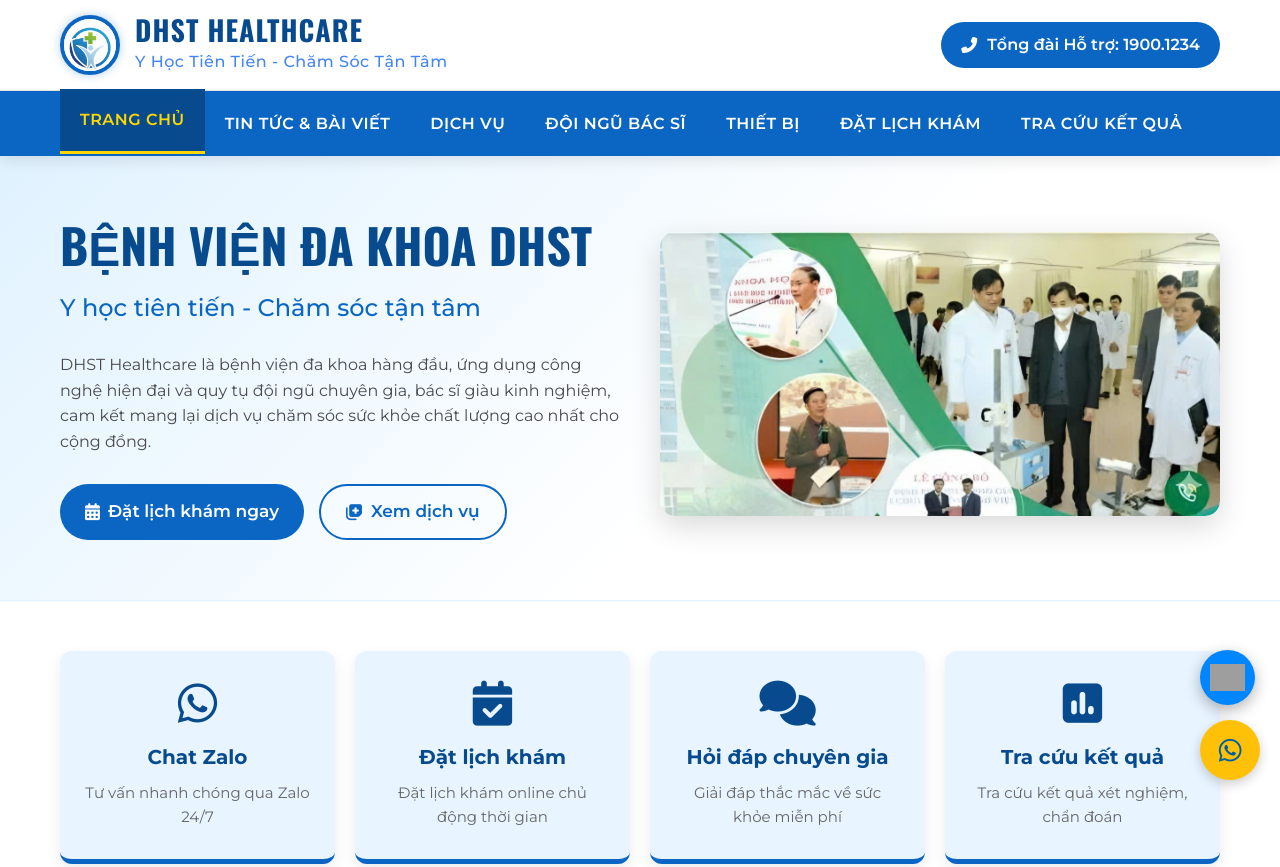
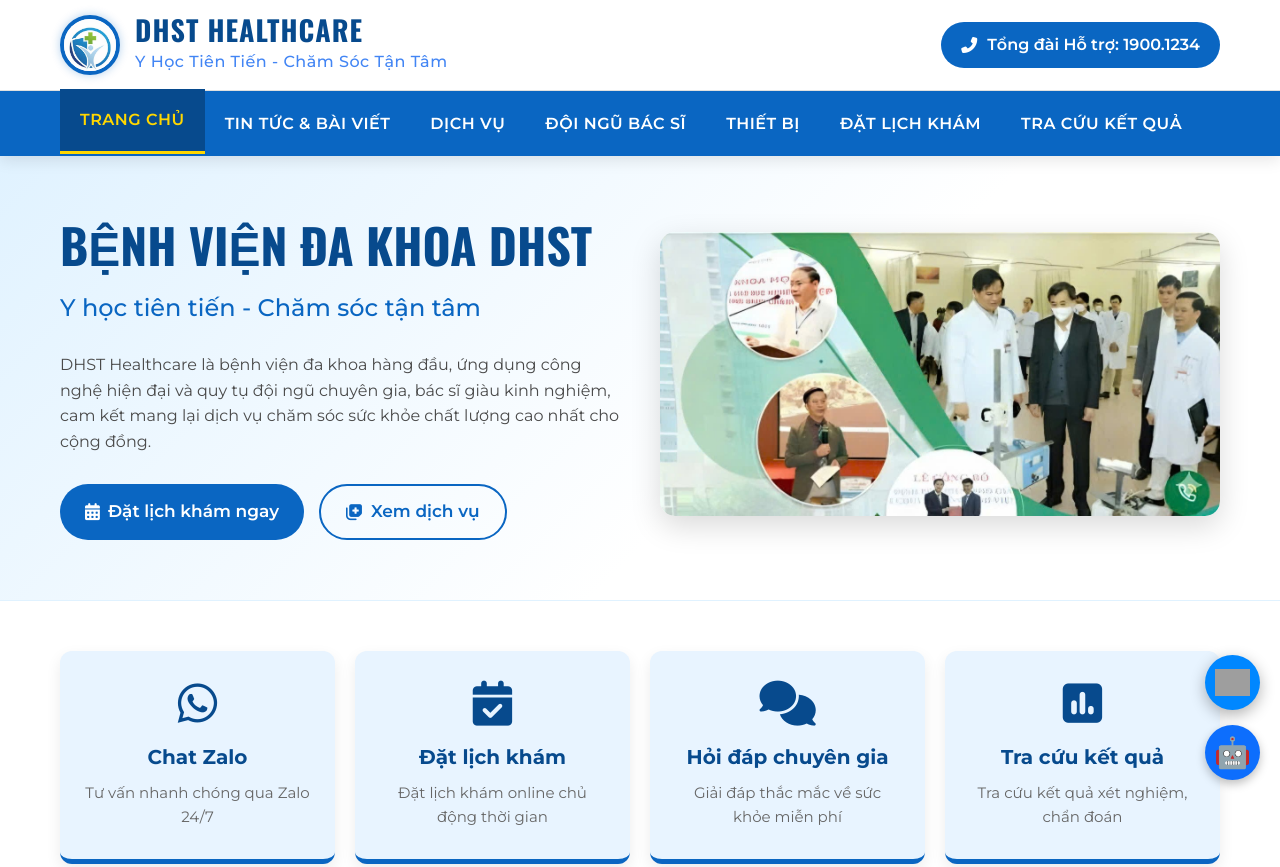
Before and after one commit to theanh2101/DHTShospital, a website: page frontend/pages/giaodienbenhnhan/index.html in a window 1280 px wide. Shown: the top 867 px of the page. Drawn offline with nearby package versions, Linux system fonts and the light colour scheme; grey boxes are pictures that could not be loaded.

Commit message:
sua lai giao dien

```diff
--- a/frontend/pages/giaodienbenhnhan/index.html
+++ b/frontend/pages/giaodienbenhnhan/index.html
@@ -731,19 +731,6 @@
   object-fit: contain;
 }
 
-/* 2. Style cho Nút Chat Toggle (Sử dụng biểu tượng chat chung) */
-.chat-toggle-button {
- background: var(--accent-color); /* Màu vàng nhấn cho nút chat toggle */
- color: var(--primary-dark);
-}
-.chat-toggle-button:hover {
-     background: #FFC107;
-transform: scale(1.1);
-}
-.chat-toggle-button i {
-    font-size: 26px; /* Icon chat to hơn */
-}
-
 
 /* RESPONSIVE */
 @media (max-width: 1024px) {
@@ -982,6 +969,27 @@
   text-align: right;
 }
 
+.chat-toggle-button {
+    width: 55px;
+    height: 55px;
+    background: #0d6efd;
+    border-radius: 50%;
+    display: flex;
+    align-items: center;
+    justify-content: center;
+    cursor: pointer;
+    box-shadow: 0 4px 10px rgba(0,0,0,0.25);
+    transition: transform .2s;
+}
+
+.chat-toggle-button:hover {
+    transform: scale(1.08);
+}
+
+.ai-icon {
+    font-size: 30px;
+    line-height: 1;
+}
 
 </style>
 </head>
@@ -1152,13 +1160,13 @@
                 <i class="fas fa-map-marker-alt"></i>
                 <div class="contact-detail">
                     <strong>Địa chỉ:</strong>
-                    Trường đại học Công nghệ thông tin và Truyền thông
+                    Trường đại học Công nghệ thông tin và Truyền thông.
                 </div>
             </div>
             <div class="footer-contact-item">
                 <i class="fas fa-phone-alt"></i>
                 <div class="contact-detail">
-                    <strong>chat zalo :</strong>
+                    <strong>Chat zalo :</strong>
                      <a href="https://zalo.me/0382773307" class="action-box-link" target="_blank">0382773307</a>
                 </div>
             </div>
@@ -1228,7 +1236,7 @@
     </a>
 
     <div class="chat-toggle-button" id="chatToggleButton">
-        <i class="fab fa-whatsapp"></i>
+        <span class="ai-icon">🤖</span>
     </div>
 </div>
 
```
Also changed, not shown: frontend/pages/giaodienbenhnhan/tin-tuc.html (+0 -16 lines), frontend/pages/nhanvien/letan/reception.html (+1 -1 lines).
